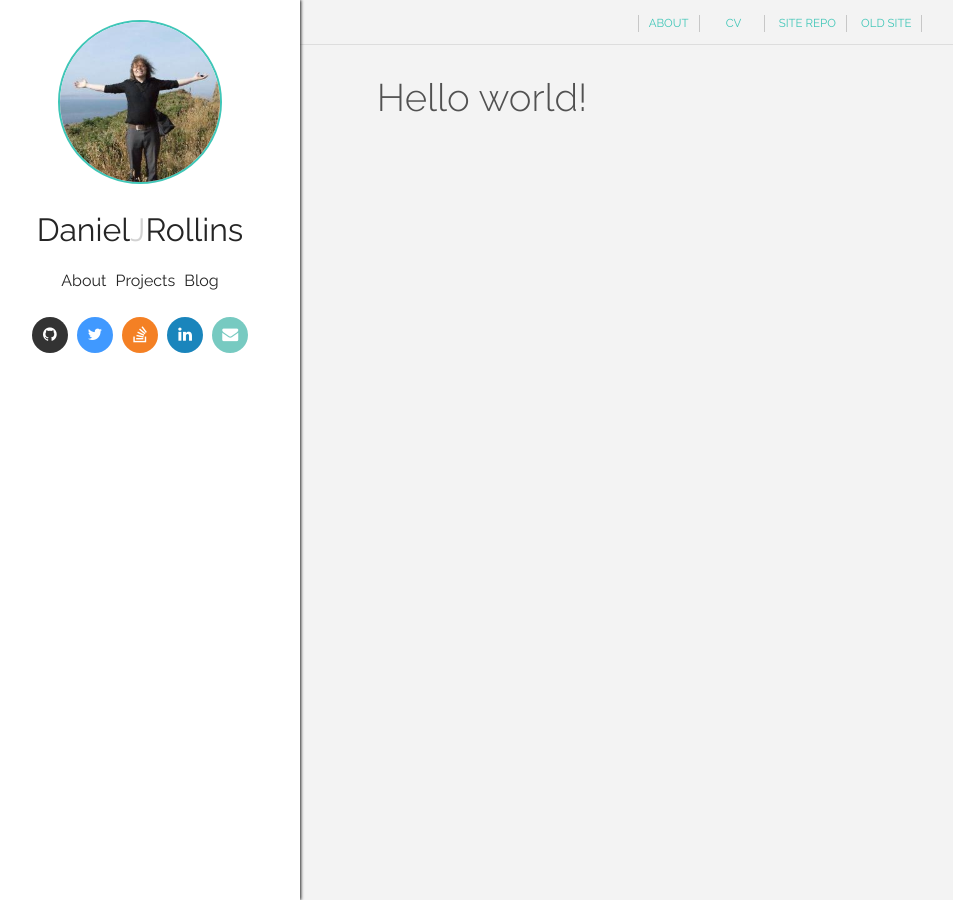
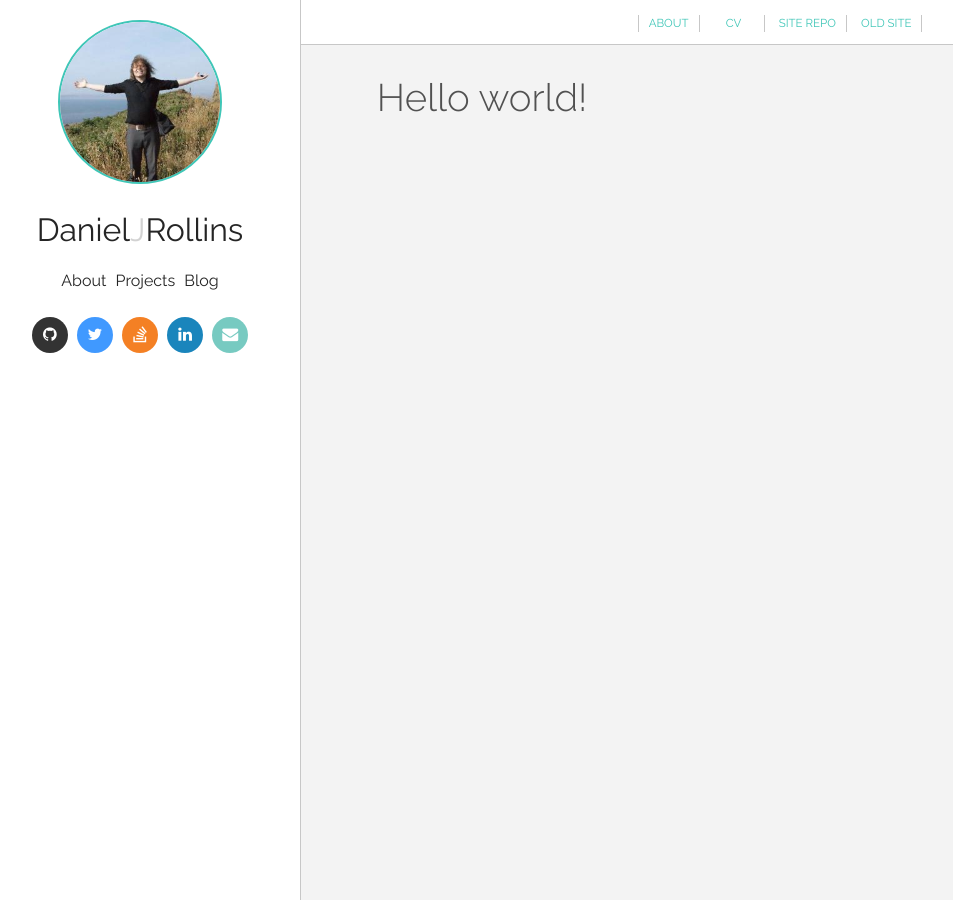
Before and after one commit to djrollins/djrollins.github.io, a Jekyll site: the page built from index.html, in a window 1280 px wide. Shown: the whole page, without its empty margins (20-973 px from the left). Built offline with Jekyll 4.4.1, drawn with Linux system fonts in a browser that asks for light colours.

Commit message:
Change box-shadow to border

```diff
--- a/_sass/_header.scss
+++ b/_sass/_header.scss
@@ -5,7 +5,6 @@ header {
 	width: 100%;
     background: $header-background-color;
 	text-align: center;
-	box-shadow: 0px 1px 3px $header-color;
 	z-index: 1000;
 
 	.header-content {
@@ -60,7 +59,7 @@ header {
 		right: auto;
 		height: 100%;
 		width: 25%;
-		box-shadow: 1px 0px 3px $header-color;
+		border-right: 1px solid #C7C7C7;
 
 		ul.socials li {
 			margin: 0px;
--- a/_sass/_page.scss
+++ b/_sass/_page.scss
@@ -5,8 +5,9 @@ main.site-content {
     	width: 100%;
     	padding: 10px 0px;
     	text-align: center;
+		background: $header-background-color;
     	color: $accent-color;
-    	border-bottom: 1px solid #DDD;
+    	border-bottom: 1px solid #C7C7C7;
 
     	a {
     		display: inline-block;
```
